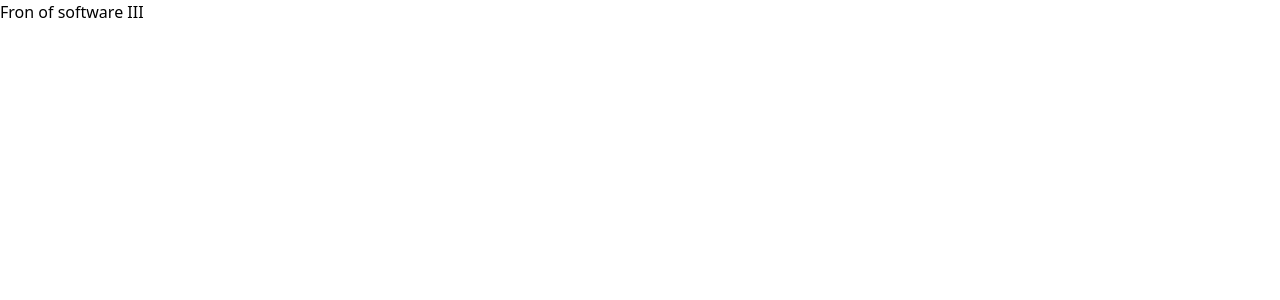
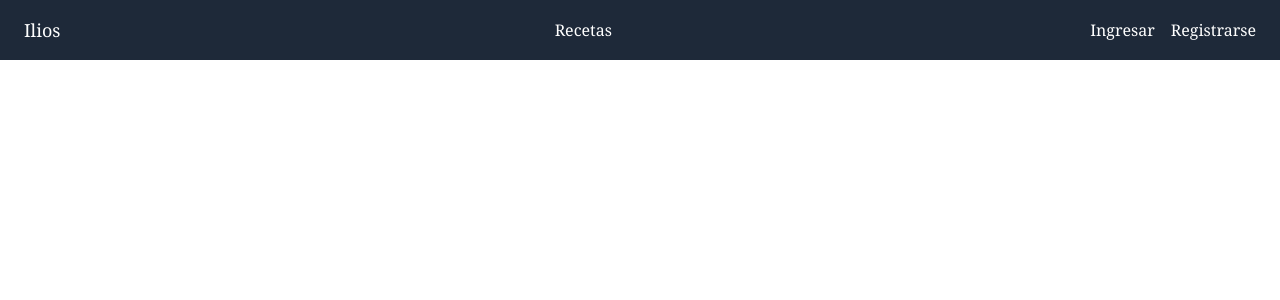
Before and after one commit to AppBlitz/front, a React (Vite) app: page / in a window 1280 px wide. Shown: the top 300 px of the page. Built offline with nearby package versions, Linux system fonts and the light colour scheme.

Commit message:
inicialization

```diff
--- a/src/App.tsx
+++ b/src/App.tsx
@@ -1,7 +1,9 @@
+import { Header } from "./components"
+
 function App() {
-  return (<>
-
-    Fron of software III
-  </>)
+  return (
+    <div className="bg-black">
+      <Header />
+    </div>)
 }
 export default App
--- /dev/null
+++ b/src/components/header/index.tsx
@@ -0,0 +1,23 @@
+
+function Header() {
+  return (
+    <>
+      <nav className="flex justify-between items-center px-6 py-4 bg-gray-800">
+        <div className="flex items-center">
+          <h2 className="text-lg font-serif text-white hover:text-blue-400 mr-4">Ilios</h2>
+        </div>
+
+        <div>
+          <a className="font-serif text-white hover:text-blue-400">Recetas</a>
+        </div>
+
+        <div className="flex space-x-4">
+          <a className="font-serif text-white hover:text-blue-400">Ingresar</a>
+          <a className="font-serif text-white hover:text-blue-400">Registrarse</a>
+        </div>
+      </nav>
+    </>
+  );
+}
+
+export { Header };
--- /dev/null
+++ b/src/components/index.ts
@@ -0,0 +1 @@
+export { Header } from "./header/"
--- /dev/null
+++ b/src/hooks/header/index.tsx
@@ -0,0 +1,4 @@
+function Header() {
+  return (<></>)
+}
+return { Header }
--- /dev/null
+++ b/src/service/api.ts
@@ -0,0 +1,5 @@
+return instance = axios.create({
+  baseURL: import.meta.env.VITE_BACKEND,
+  timeout: import.meta.env.VITE_TIME,
+  headers: { 'X-Custom-Header': 'foobar' }
+});
```
Also changed, not shown: src/vite-env.d.ts (added, +10 -0 lines), src/hooks/index.ts (added), 2 other files (tests, documents, lock files or other folders).
